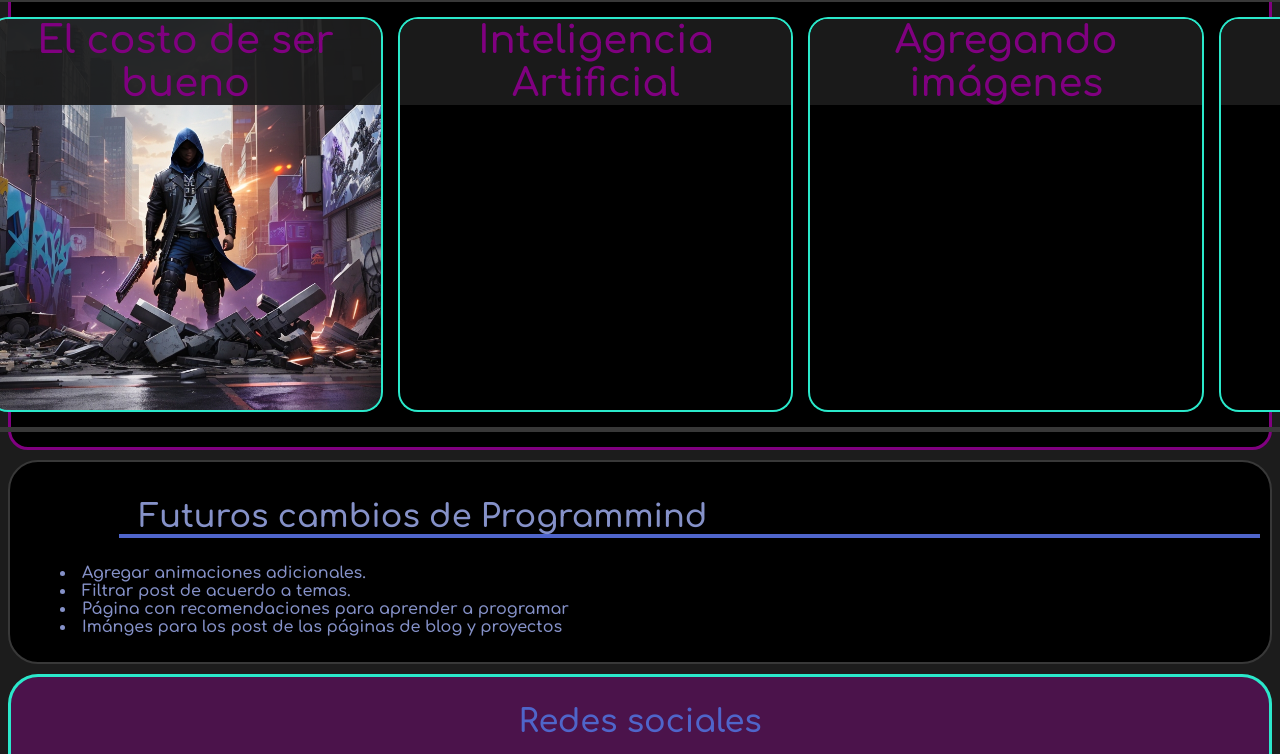
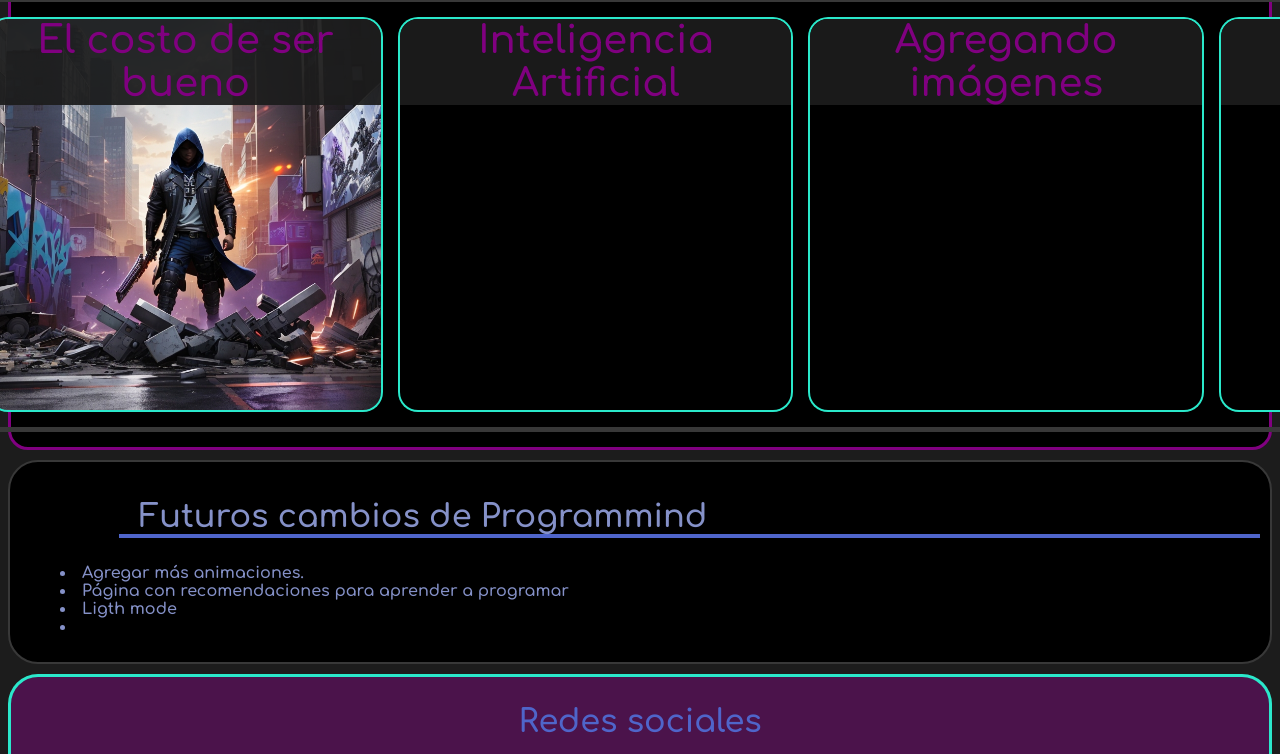
Before and after one commit to yisusMurcia/programmind, a plain HTML site: page index.html in a window 1280 px wide. Shown: the part 1725-2479 px from the top of the page. Drawn offline with Linux system fonts and the light colour scheme.

Commit message:
9 Septiembre 2023 -Se agrego el logo con borde naranja a la carpeta de profile. -Se actualizaron los elementos de los futuros cambios en programmind, blog y proyectos, se irán aplicando poco a poco.

```diff
--- a/index.html
+++ b/index.html
@@ -99,10 +99,10 @@
         <section id="futureChanges">
             <h2 class="news">Futuros cambios de Programmind</h2>
             <ul>
-                <li>Agregar animaciones adicionales.</li>
-                <li>Filtrar post de acuerdo a temas.</li>
+                <li>Agregar más animaciones.</li>
                 <li>Página con recomendaciones para aprender a programar</li>
-                <li>Imánges para los post de las páginas de blog y proyectos</li>
+                <li>Ligth mode</li>
+                <li></li>
             </ul>
         </section>
         <footer>
```
Also changed, not shown: blog.html (+1 -1 lines), proyectos.html (+2 -1 lines), Profile/orangeredLogo.png (added), Profile/yisusRedonded.png (deleted).
